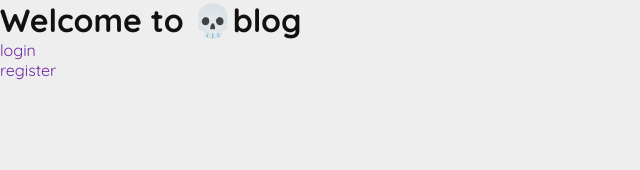
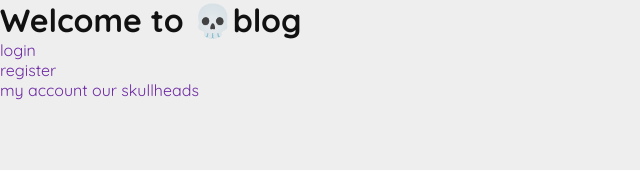
Before and after one commit to SSPSG/projekt-skull, a SvelteKit app: page / in a window 1280 px wide. Shown: the top 170 px of the page, without its empty margins (0-640 px from the left). Built offline with nearby package versions, Linux system fonts and the light colour scheme.

Commit message:
chore: update welcome page placeholder

```diff
--- a/src/routes/+page.svelte
+++ b/src/routes/+page.svelte
@@ -1,3 +1,7 @@
+<!-- ! placeholder -->
+
 <h1>Welcome to 💀blog</h1>
-<a href="login">login</a><br>
-<a href="register">register</a>
+<a href="login">login</a><br />
+<a href="register">register</a><br />
+<a href="my_account/write">my account</a>
+<a href="skull">our skullheads</a>
```
